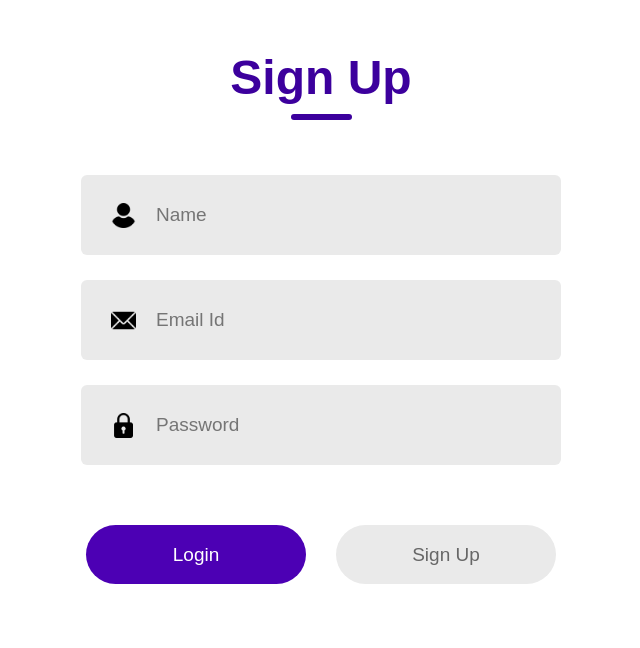
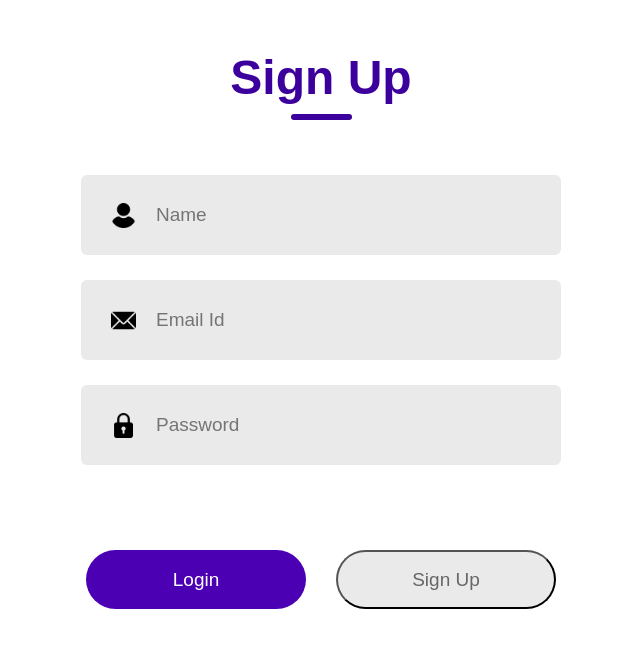
Before and after one commit to AlaaShaban02/React-project, a React (Vite) app: page / in a window 1280 px wide. Shown: the top 648 px of the page, without its empty margins (319-959 px from the left). Built offline with nearby package versions, Linux system fonts and the light colour scheme.

Commit message:
added Formik form

```diff
--- a/package.json
+++ b/package.json
@@ -11,9 +11,11 @@
   },
   "dependencies": {
     "axios": "^1.7.7",
+    "formik": "^2.4.6",
     "react": "^18.3.1",
     "react-dom": "^18.3.1",
-    "react-router-dom": "^6.26.2"
+    "react-router-dom": "^6.26.2",
+    "yup": "^1.4.0"
   },
   "devDependencies": {
     "@eslint/js": "^9.9.0",
--- a/src/App.jsx
+++ b/src/App.jsx
@@ -1,5 +1,5 @@
 import React, { useEffect, useState } from 'react';
-import { BrowserRouter, Routes, Route, Navigate, useLocation } from 'react-router-dom'; // Import Navigate for redirection
+import { Routes, Route, Navigate, useLocation } from 'react-router-dom';
 import Home from './components/home/Home.jsx';
 import PageNotFound from './components/PageNotFound/PageNotFound.jsx';
 import LoginForm from './components/loginForm/LoginForm.jsx';
@@ -7,33 +7,52 @@ import UserDetails from './components/userDetails/UserDetails.jsx';
 import Navbar from './components/navbar/Navbar.jsx';
 import './index.css';
 
-
 export default function App() {
   const location = useLocation(); // Get current route
 
-  // Check if user is logged in by checking a token or user data in localStorage
-  const isUserLoggedIn = localStorage.getItem('isLoggedIn') === 'true';
+  // Manage login status using localStorage
+  const [isUserLoggedIn, setIsUserLoggedIn] = useState(() => {
+    // Get login status from localStorage on component mount
+    return localStorage.getItem('isLoggedIn') === 'true';
+  });
 
+  // Theme management
   const current_theme = localStorage.getItem('current_theme');
   const [theme, setTheme] = useState(current_theme ? current_theme : 'light');
 
   useEffect(() => {
+    // Persist theme to localStorage
     localStorage.setItem('current_theme', theme);
   }, [theme]);
 
+  // Login function to be passed down to LoginForm for handling login
+  const handleLogin = () => {
+    setIsUserLoggedIn(true);
+    localStorage.setItem('isLoggedIn', 'true');
+  };
+
+  // Logout function to allow users to log out
+  const handleLogout = () => {
+    setIsUserLoggedIn(false);
+    localStorage.setItem('isLoggedIn', 'false');
+  };
+
   return (
     <div className={`container ${theme}`}>
-      {/* Conditionally render Navbar on home and user details pages */}
+      {/* Conditionally render Navbar if user is logged in */}
       {isUserLoggedIn && (location.pathname === '/home' || location.pathname.startsWith('/user/')) && (
-        <Navbar theme={theme} setTheme={setTheme} />
+        <Navbar theme={theme} setTheme={setTheme} onLogout={handleLogout} /> // Pass handleLogout to Navbar if needed
       )}
 
       <Routes>
         {/* Redirect to Home if user is logged in, otherwise show Login page */}
-        <Route path="/" element={isUserLoggedIn ? <Navigate to="/home" /> : <LoginForm />} />
+        <Route
+          path="/"
+          element={isUserLoggedIn ? <Navigate to="/home" /> : <LoginForm onLogin={handleLogin} />} // Pass handleLogin to LoginForm
+        />
         <Route path="/home" element={<Home theme={theme} setTheme={setTheme} />} />
-        <Route path="/login" element={<LoginForm theme={theme} setTheme={setTheme} />} />
-        <Route path="/user/:id" element={<UserDetails theme={theme} setTheme={setTheme} />} /> {/* Route to UserDetails */}
+        <Route path="/login" element={<LoginForm onLogin={handleLogin} />} />
+        <Route path="/user/:id" element={<UserDetails theme={theme} setTheme={setTheme} />} />
         <Route path="*" element={<PageNotFound />} /> {/* 404 Page */}
       </Routes>
     </div>
--- a/src/components/loginForm/LoginForm.jsx
+++ b/src/components/loginForm/LoginForm.jsx
@@ -1,5 +1,7 @@
-import React, { useState } from 'react';
+import React from 'react';
+import { useFormik } from 'formik'; // Import useFormik from Formik
 import { useNavigate } from 'react-router-dom'; // Import useNavigate hook
+import * as Yup from 'yup'; // Import Yup for validation
 import './LoginForm.scss';
 import email_icon from '../../assets/email.png';
 import password_icon from '../../assets/padlock.png';
@@ -10,81 +12,52 @@ export default function LoginForm() {
   const VALID_EMAIL = "alaashaban2000@gmail.com";
   const VALID_PASSWORD = "alaa123@";
 
-  const [action, setAction] = useState("Sign Up");
-  const [name, setName] = useState('');
-  const [email, setEmail] = useState('');
-  const [password, setPassword] = useState('');
-  const [errors, setErrors] = useState({
+  const navigate = useNavigate(); // Initialize navigate function from useNavigate hook
+
+  const [action, setAction] = React.useState("Sign Up");
+
+  // Formik setup
+  const formik = useFormik({
+    initialValues: {
       name: '',
       email: '',
-    password: ''
-  });
-
-  const navigate = useNavigate(); // Initialize navigate function from useNavigate hook
-
-  const toggleAction = () => {
-    setAction(prevAction => (prevAction === "Sign Up" ? "Login" : "Sign Up"));
-    // Clear errors when toggling between login/signup
-    setErrors({
-      name: '',
-      email: '',
-      password: ''
-    });
-  };
-
-  // Basic validation function
-  const validate = () => {
-    let nameError = '';
-    let emailError = '';
-    let passwordError = '';
-
-    // Name validation (for Sign Up only)
-    if (action === "Sign Up" && !name.trim()) {
-      nameError = 'Name is required';
-    }
-
-    // Email validation
-    if (!email) {
-      emailError = 'Email is required';
-    } else if (!/\S+@\S+\.\S+/.test(email)) {
-      emailError = 'Email address is invalid';
-    }
-
-    // Password validation
-    if (!password) {
-      passwordError = 'Password is required';
-    } else if (password.length < 6) {
-      passwordError = 'Password must be at least 6 characters long';
-    }
-
-    if (nameError || emailError || passwordError) {
-      setErrors({ name: nameError, email: emailError, password: passwordError });
-      return false;
-    }
-
-    return true;
-  };
-
-  const handleSubmit = () => {
-    if (validate()) {
+      password: '',
+    },
+    validationSchema: Yup.object({
+      name: Yup.string().when('action', {
+        is: 'Sign Up',
+        then: Yup.string().required('Name is required'),
+      }),
+      email: Yup.string()
+        .required('Email is required')
+        .email('Email address is invalid'),
+      password: Yup.string()
+        .required('Password is required')
+        .min(6, 'Password must be at least 6 characters long'),
+    }),
+    onSubmit: (values) => {
       if (action === "Login") {
         // Only check credentials in "Login" mode
-        if (email === VALID_EMAIL && password === VALID_PASSWORD) {
+        if (values.email === VALID_EMAIL && values.password === VALID_PASSWORD) {
           // Successful login
           localStorage.setItem('isLoggedIn', 'true');
           console.log('Login successful');
           navigate('/home'); // Redirect to home page after login
         } else {
-          setErrors({ ...errors, email: 'Invalid email or password' });
+          formik.setErrors({ email: 'Invalid email or password' });
         }
       } else {
         // Handle Sign Up (assuming it's successful)
         console.log('Sign Up successful');
         navigate('/home'); // Redirect to home page after sign up
       }
-    } else {
-      console.log('Form validation failed:', errors);
-    }
+    },
+  });
+
+  const toggleAction = () => {
+    setAction(prevAction => (prevAction === "Sign Up" ? "Login" : "Sign Up"));
+    // Reset form values
+    formik.resetForm();
   };
 
   return (
@@ -93,18 +66,22 @@ export default function LoginForm() {
         <div className="text">{action}</div>
         <div className="underline"></div>
       </div>
-      <div className="inputs">
+      <form onSubmit={formik.handleSubmit} className="inputs">
         {action === "Login" ? null : (
           <div className="input">
             <img src={user_icon} alt="User icon" />
             <input
               type="text"
               placeholder="Name"
-              value={name}
-              onChange={(e) => setName(e.target.value)} // Capture name input
+              name="name"
+              value={formik.values.name}
+              onChange={formik.handleChange} // Capture name input
+              onBlur={formik.handleBlur} // Mark field as touched
             />
             {/* Display name validation error */}
-            {errors.name && <p className="error-message">{errors.name}</p>}
+            {formik.touched.name && formik.errors.name ? (
+              <p className="error-message">{formik.errors.name}</p>
+            ) : null}
           </div>
         )}
 
@@ -113,24 +90,31 @@ export default function LoginForm() {
           <input
             type="email"
             placeholder="Email Id"
-            value={email}
-            onChange={(e) => setEmail(e.target.value)}
+            name="email"
+            value={formik.values.email}
+            onChange={formik.handleChange}
+            onBlur={formik.handleBlur} // Mark field as touched
           />
+          {/* Display email validation error */}
+          {formik.touched.email && formik.errors.email ? (
+            <p className="error-message">{formik.errors.email}</p>
+          ) : null}
         </div>
-        {/* Display email validation error */}
-        {errors.email && <p className="error-message">{errors.email}</p>}
 
         <div className="input">
           <img src={password_icon} alt="Password icon" />
           <input
             type="password"
             placeholder="Password"
-            value={password}
-            onChange={(e) => setPassword(e.target.value)}
+            name="password"
+            value={formik.values.password}
+            onChange={formik.handleChange}
+            onBlur={formik.handleBlur} // Mark field as touched
           />
-        </div>
           {/* Display password validation error */}
-        {errors.password && <p className="error-message">{errors.password}</p>}
+          {formik.touched.password && formik.errors.password ? (
+            <p className="error-message">{formik.errors.password}</p>
+          ) : null}
         </div>
 
         {action === "Sign Up" ? null : (
@@ -140,21 +124,20 @@ export default function LoginForm() {
         )}
 
         <div className="submit-container">
-        {/* Sign Up button should be gray when in Login state */}
           <div
             className={action === "Login" ? "submit gray" : "submit"}
             onClick={toggleAction}
           >
             {action === "Login" ? "Sign Up" : "Login"}
           </div>
-        {/* Login button should be violet when in Login state */}
-        <div
+          <button
+            type="submit"
             className={action === "Sign Up" ? "submit gray" : "submit"}
-          onClick={handleSubmit} // Trigger form validation and submission
           >
             {action === "Sign Up" ? "Sign Up" : "Login"}
+          </button>
         </div>
-      </div>
+      </form>
     </div>
   );
 }
--- a/src/components/loginForm/LoginForm.scss
+++ b/src/components/loginForm/LoginForm.scss
@@ -12,7 +12,6 @@ body {
   background: #fff;
   height: 250px;
   padding-bottom: 30px;
-}
 
   .header {
     display: flex;
@@ -21,7 +20,6 @@ body {
     gap: 9px;
     width: 100%;
     margin-top: 30px;
-}
 
     .text {
       color: #3c009d;
@@ -35,17 +33,18 @@ body {
       background: #3c009d;
       border-radius: 9px;
     }
+  }
 
   .inputs {
     margin-top: 55px;
     display: flex;
     flex-direction: column;
     gap: 25px;
-}
 
     .input {
       display: flex;
       align-items: center;
+      margin-top: 20px;
       margin: auto;
       width: 480px;
       height: 80px;
@@ -69,6 +68,14 @@ body {
       }
     }
 
+    .error-message {
+      padding-left: 310px;
+      color: red;
+      font-size: 16px;
+      margin: 5px 10px 10px 60px;
+    }
+  }
+
   .forget-password {
     padding-left: 380px;
     margin-top: 27px;
@@ -85,7 +92,6 @@ body {
     display: flex;
     gap: 30px;
     margin: 60px auto;
-}
 
     .submit {
       display: flex;
@@ -105,10 +111,5 @@ body {
         color: #676767;
       }
     }
-
-.error-message {
-  padding-left: 310px;
-  color: red;
-  font-size: 16px;
-  margin: 5px 10px 10px 60px;
   }
+}
```
Also changed, not shown: src/components/ThemeContext.jsx (deleted, +0 -26 lines), src/components/home/Home.jsx (line endings or trailing spaces), 1 other file (tests, documents, lock files or other folders). Lines whose indentation alone changed are shown as unchanged.
